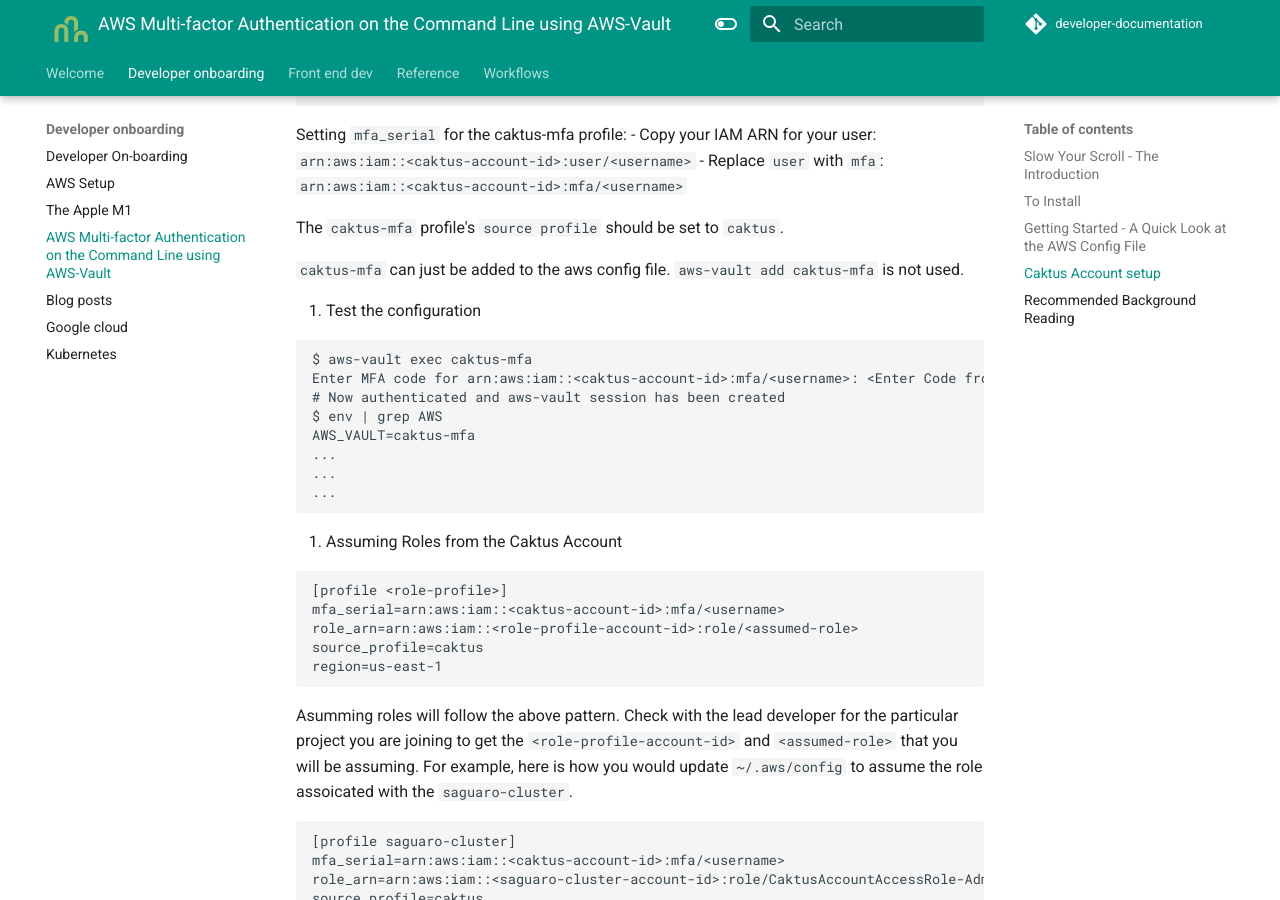
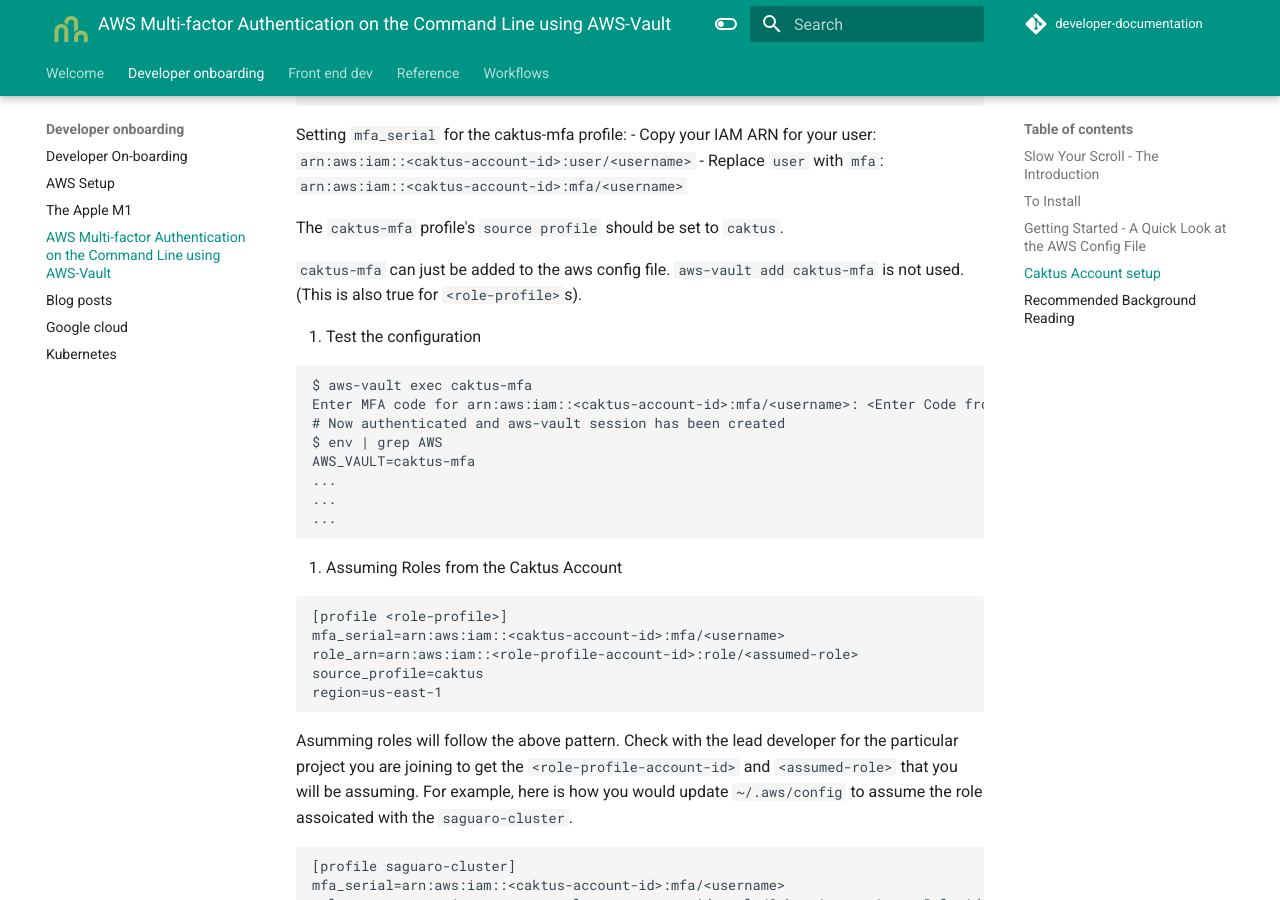
Before and after one commit to caktus/guidebook, an MkDocs documentation site: the page built from docs/developer-onboarding/aws-vault.md, in a window 1280 px wide and 900 px high, scrolled down 2317 px. Built offline with MkDocs 1.6.1 and Material for MkDocs 9.7.7, drawn with Linux system fonts in a browser that asks for light colours; comment, search, counter and statistics services are not loaded.

Commit message:
Update aws-vault.md

```diff
--- a/docs/developer-onboarding/aws-vault.md
+++ b/docs/developer-onboarding/aws-vault.md
@@ -124,7 +124,7 @@
 The `caktus-mfa` profile's `source profile` should be set to `caktus`.
 
 `caktus-mfa` can just be added to the aws config file.
-`aws-vault add caktus-mfa` is not used.
+`aws-vault add caktus-mfa` is not used. (This is also true for `<role-profile>`s).
 
 4.  Test the configuration
 
```
